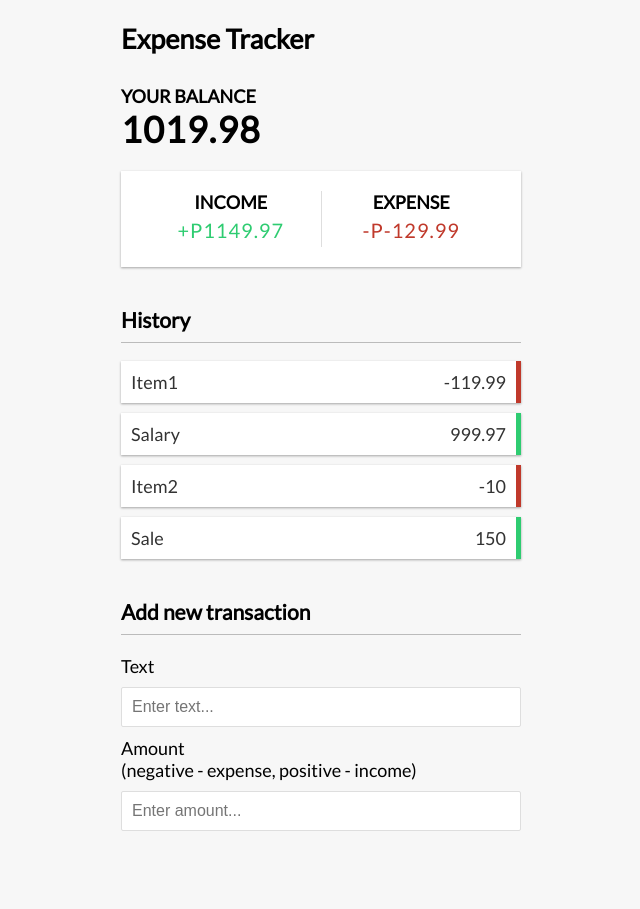
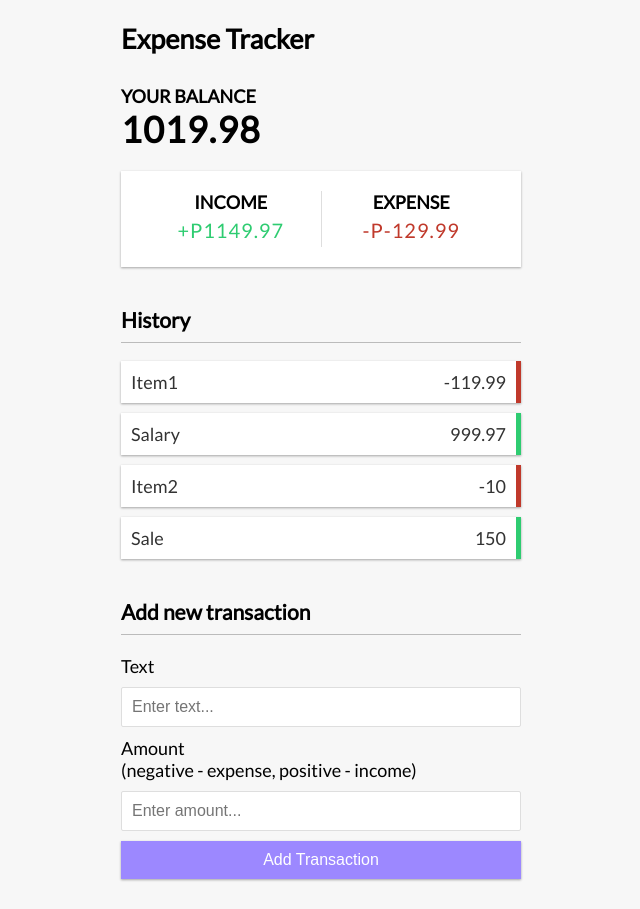
Before and after one commit to TontonBanton/vue-expensetracker, a Vue app: page / in a window 1280 px wide. Shown: the whole page, without its empty margins (319-959 px from the left). Before the commit the page ends 861 px from the top, so only its background shows below. Built offline with nearby package versions, Linux system fonts and the light colour scheme.

Commit message:
Validate Data Next

```diff
--- a/src/components/AddTransaction.vue
+++ b/src/components/AddTransaction.vue
@@ -1,14 +1,26 @@
 <template>
   <h3>Add new transaction</h3>
 
-  <form id="form">
+  <form id="form" @submit.prevent="onSubmit">
     <div class="form-control">
       <label for="text">Text</label>
-      <input type="text" id="text" placeholder="Enter text...">
+      <input type="text" v-model="text" id="text" placeholder="Enter text...">
     </div>
     <div class="form-control">
       <label for="amount">Amount<br/> (negative - expense, positive - income)</label>
-      <input type="number" id="amount" placeholder="Enter amount...">
+      <input type="text" v-model="amount" id="amount" placeholder="Enter amount...">
     </div>
+    <button class="btn">Add Transaction</button>
   </form>
 </template>
+
+<script setup>
+import { ref } from 'vue'
+
+const text = ref('')
+const amount = ref('')
+
+const onSubmit = ()=> {
+  console.log(text.value, amount.value)
+}
+</script>
```
